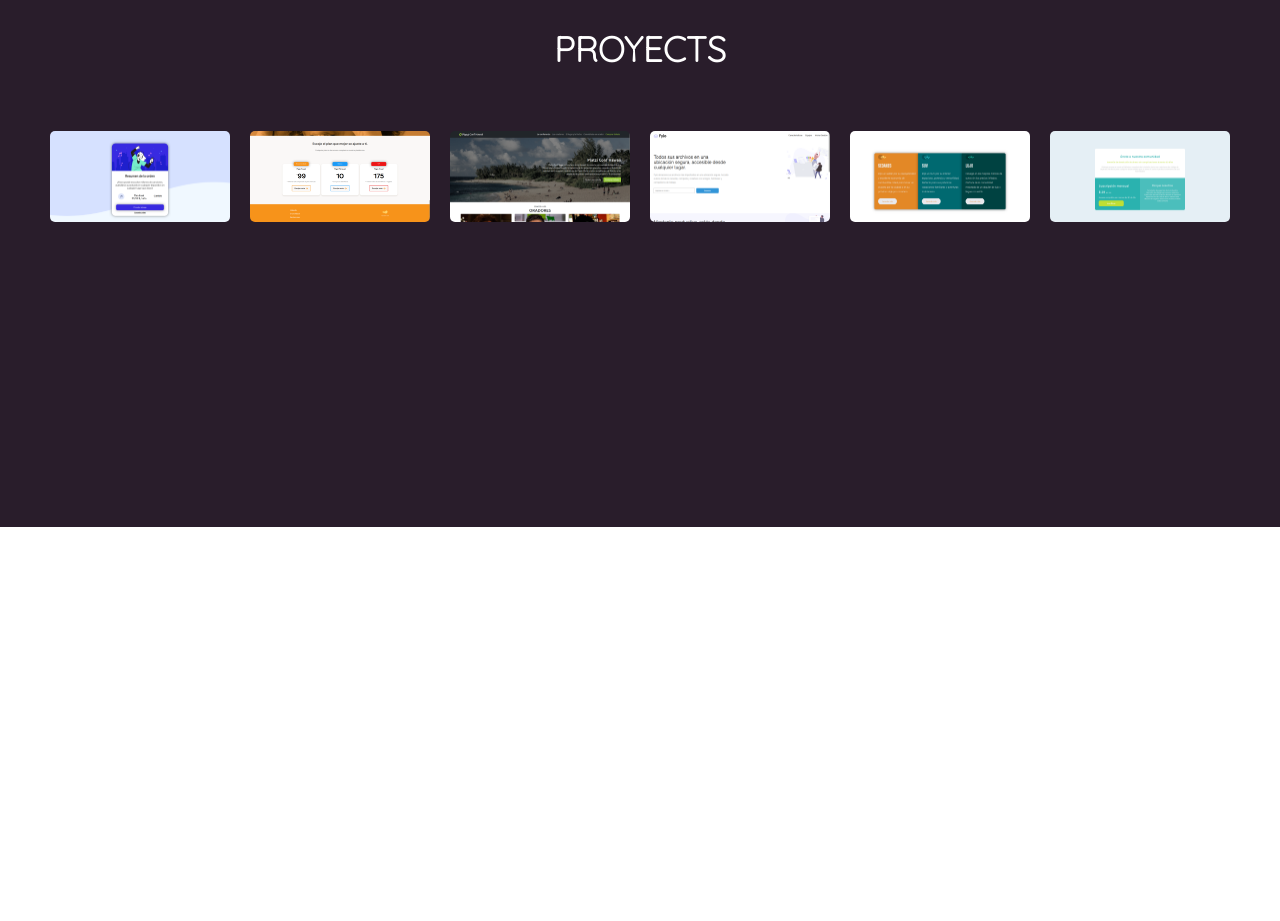
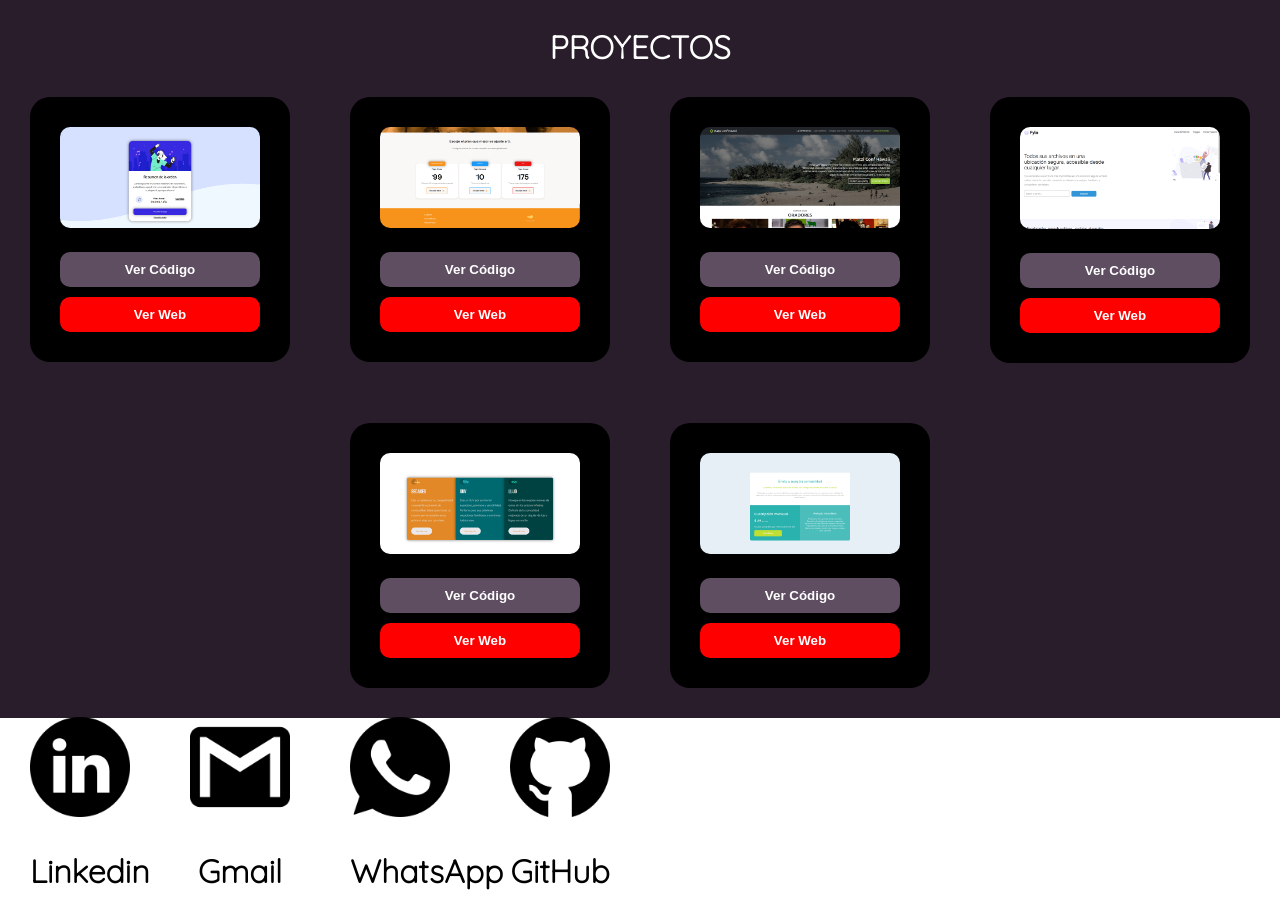
Before and after one commit to sergio3144/SergioV2, a plain HTML site: page index.html in a window 1280 px wide. Shown: the part 1157-2078 px from the top of the page. Before the commit the page ends 1684 px from the top, so only its background shows below. Drawn offline with Linux system fonts and the light colour scheme.

Commit message:
Terminando portafolio

```diff
--- a/index.html
+++ b/index.html
@@ -7,6 +7,9 @@
     <link rel="preconnect" href="https://fonts.googleapis.com">
     <link rel="preconnect" href="https://fonts.gstatic.com" crossorigin>
     <link href="https://fonts.googleapis.com/css2?family=Quicksand:wght@300&display=swap" rel="stylesheet">
+    <link rel="preconnect" href="https://fonts.googleapis.com">
+    <link rel="preconnect" href="https://fonts.gstatic.com" crossorigin>
+    <link href="https://fonts.googleapis.com/css2?family=Josefin+Sans:wght@200&display=swap" rel="stylesheet">
     <link rel="stylesheet" href="./style.css">
     <link rel="icon" href="./accets/cheque.png">
     <title>Sergio Gonzalez</title>
@@ -73,17 +76,75 @@
             </div>
         </div>
     </section>
-    <section class="personal-proyects">
-        <h3 class="title-3">PROYECTS</h3>
-            <div class="proyectos">
-                <img class="item-img" src="./accets/Captura de pantalla de 2022-05-13 16-52-29.png"alt="card Music">
-                <img class="item-img" src="./accets/Captura de pantalla de 2022-05-13 16-53-37.png" alt="batatabit">
-                <img class="item-img" src="./accets/Captura de pantalla de 2022-05-13 16-54-49.png" alt="confHawai">
-                <img class="item-img" src="./accets/Captura de pantalla de 2022-05-13 16-56-16.png" alt="fylo">
-                <img class="item-img" src="./accets/Captura de pantalla de 2022-05-13 16-58-01.png" alt="cards">
-                <img class="item-img" src="./accets/Captura de pantalla de 2022-05-13 22-35-03.png" alt="Grid">
+    <h1 style="color: white; background-color: #291d2b; margin: 0; text-align:center;">PROYECTOS</h1>
+    <main class="proyects">
+        <div class="i-one">
+            <div class="proyectOne">
+                <img src="./accets/Captura de pantalla de 2022-05-13 16-52-29.png" alt="music">
+                <button class="btnCode"><a href="">Ver Código</a></button>
+                <button class="btnWeb"><a href="">Ver Web</a></button>
             </div>
-    </section>
+        </div>
+
+        <div class="i-two">
+            <div class="proyectTwo">
+                <img src="./accets/Captura de pantalla de 2022-05-13 16-53-37.png" alt="bitcoin">
+                <button class="btnCode"><a href="">Ver Código</a></button>
+                <button class="btnWeb"><a href="">Ver Web</a></button>
+            </div>
+        </div>
+
+        <div class="i-three">
+            <div class="proyectThree">
+                <img src="./accets/Captura de pantalla de 2022-05-13 16-54-49.png" alt="">
+                <button class="btnCode"><a href="">Ver Código</a></button>
+                <button class="btnWeb"><a href="">Ver Web</a></button>
+            </div>
+        </div>
+
+        <div class="i-four">
+            <div class="proyectFour">
+                <img src="./accets/Captura de pantalla de 2022-05-13 16-56-16.png" alt="">
+                <button class="btnCode"><a href="">Ver Código</a></button>
+                <button class="btnWeb"><a href="">Ver Web</a></button>
+            </div>
+        </div>
+
+        <div class="i-five">
+            <div class="proyectFive">
+                <img src="./accets/Captura de pantalla de 2022-05-13 16-58-01.png" alt="">
+                <button class="btnCode"><a href="">Ver Código</a></button>
+                <button class="btnWeb"><a href="">Ver Web</a></button>
+            </div>
+        </div>
+
+        <div class="i-six">
+            <div class="proyectSix">
+                <img src="./accets/Captura de pantalla de 2022-05-13 22-35-03.png" alt="">
+                <button class="btnCode"><a href="">Ver Código</a></button>
+                <button class="btnWeb"><a href="">Ver Web</a></button>
+            </div>
+        </div>
+    </main>
+
+    <footer id="contact">
+        <div class="logoDiv">
+           <img class="imagen-logo" src="./accets/linkedin.png" alt="linkedin">
+           <h1>Linkedin</h1>
+        </div>
+        <div class="logoDiv">
+            <img class="imagen-logo"  src="./accets/logotipo-de-gmail.png" alt="gmail">
+            <h1>Gmail</h1>
+        </div>
+        <div class="logoDiv">
+            <img class="imagen-logo"  src="./accets/whatsap.png" alt="WhatsApp">
+            <h1>WhatsApp</h1>
+        </div>
+        <div class="logoDiv">
+            <img class="imagen-logo"  src="./accets/githu.png" alt="github">
+            <h1>GitHub</h1>
+        </div>
+    </footer>
     <script src="./main.js"></script>
 </body>
 </html>
--- a/style.css
+++ b/style.css
@@ -116,35 +116,88 @@ body {
 }
 
 /* Proyects */
-.personal-proyects {
-    background-color: #291d2b;
-    width: 100%;
-    height: 500px;
-}
-.title-3 {
-    text-align: center;
-    font-size: 35px;
-    color: white;
-}
-.proyectos {
+.proyects {
     display: flex;
-    margin-top: 50px;
-    flex-wrap: wrap;
     justify-content: center;
     align-items: center;
-    margin: 0 auto;
-    margin-top: 50px;
+    flex-wrap: wrap;
+    background-color: #291d2b;
 }
-.item-img {
+a {
+    color: white;
+    font-weight: bold;
+    text-decoration: none;
+}
+.btnCode {
     width: 200px;
-    padding: 10px;
-    border-radius: 15px;
-    transition: 450ms all;
-    object-fit: cover;
+    height: 35px;
+    background-color:#5f4e62;
+    border: none;
+    border-radius: 10px;
+    cursor: pointer;
+    margin-top: 20px;
 }
-.item-img:hover {
-    transform: scale(1.8);
-    margin: 0 auto;
-    padding: 0;
-    border: 1px solid black;
+.btnWeb {
+    width: 200px;
+    height: 35px;
+    border-radius: 10px;
+    border: none;
+    background-color: red;
+    margin-top: 10px;
+    cursor: pointer;
 }
+.i-one {
+    border-radius: 20px;
+    background-color: black;
+}
+.proyectOne, img {
+    width: 200px;
+    border-radius: 10px;
+}
+.proyectTwo, img {
+    width: 200px;
+}
+.proyectThree, img {
+    width: 200px;
+}
+.proyectFour, img {
+    width: 200px;
+}
+.proyectFive, img {
+    width: 200px;
+}
+.proyectSix, img {
+    width: 200px;
+}
+.i-two {
+    border-radius: 20px;
+    background-color: black;
+}
+.i-three {
+    border-radius: 20px;
+    background-color: black;
+}
+.i-four {
+    border-radius: 20px;
+    background-color: black;
+}
+.i-five {
+    border-radius: 20px;
+    background-color: black;
+}
+.i-six {
+    border-radius: 20px;
+    background-color: black;
+    justify-content: center;
+    align-items: center;
+}
+
+/* Contacto */
+#contact {
+    margin-top: -31px;
+    display: flex;
+    text-align: center;
+}
+.logoDiv, .imagen-logo {
+    width: 100px;
+}
```
Also changed, not shown: accets/githu.png (added), accets/linkedin.png (added), accets/logotipo-de-gmail.png (added), accets/whatsap.png (added).
